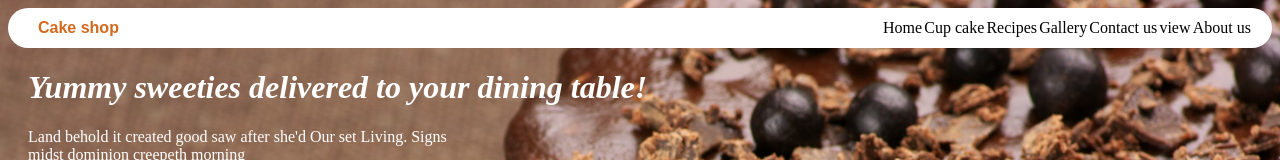
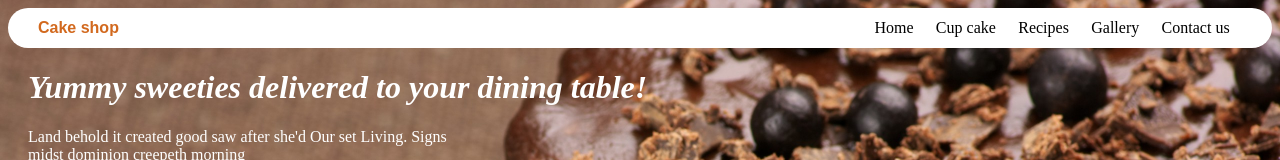
Before and after one commit to monishald/cakewebsite, a plain HTML site: page index.html in a window 1280 px wide. Shown: the top 160 px of the page. Drawn offline with Linux system fonts and the light colour scheme.

Commit message:
index changes

```diff
--- a/index.html
+++ b/index.html
@@ -16,8 +16,6 @@
         <p>Recipes</p>
         <p>Gallery</p>
         <p>Contact us</p>
-        <p>view</p>
-        <p>About us</p>
      </div>
      <div class="icon">
      <i class="fa-solid fa-bars fa-2xs" style="color: #121112;"></i>
--- a/style.css
+++ b/style.css
@@ -15,9 +15,9 @@ h4{
 }
 .main{
     display:flex;
-    max-width: 370px;
-    min-width: 370px;
-    justify-content: space-around;
+    max-width: 400px;
+    min-width: 400px;
+    justify-content: space-evenly;
 }
 .icon{
     display: none;
```
